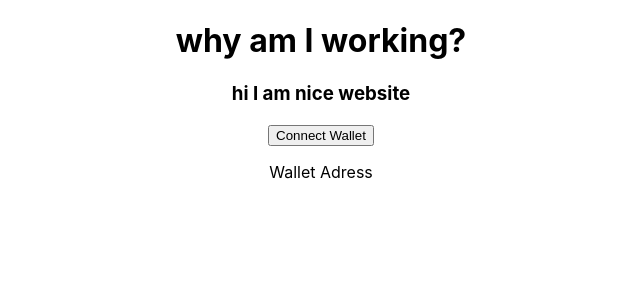
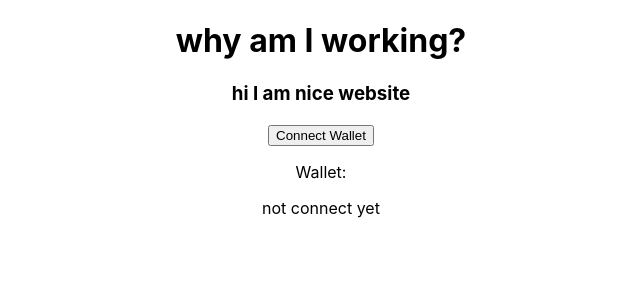
Before and after one commit to artemisIsNotBeam/metamaskconnect, a React (Create React App) app: page / in a window 1280 px wide. Shown: the top 300 px of the page, without its empty margins (319-959 px from the left). Built offline with nearby package versions, Linux system fonts and the light colour scheme.

Commit message:
have a parent thingy working

```diff
--- a/src/Wallet.js
+++ b/src/Wallet.js
@@ -14,14 +14,15 @@ class Wallet extends react.Component{
 	// I'm gonna have it where you click the button then its decalred as
 	// web3 so its consistent and copy and paste code works better
 	connectWallet(){
-		console.log("hi");
+		this.props.connectionFunction();
 	}
 	// https://docs.metamask.io/guide/getting-started.html#basic-considerations
 	render(){
 		return <div>
 			<h3>hi I am nice website</h3>
 			<button onClick={this.connectWallet}>Connect Wallet</button>
-			<p>Wallet Adress</p>
+			<p>Wallet: </p>
+			<p>{this.props.web3}</p>
 		</div>
 	}
 }
--- a/src/WalletParent.js
+++ b/src/WalletParent.js
@@ -6,12 +6,18 @@ class WalletPar extends react.Component{
 	constructor(props){
 		super(props);
 		this.state = {
-			web3:null
+			web3:"not connect yet"
 		}
+        this.Walletconnection = this.Walletconnection.bind(this);
 	}
+
+    Walletconnection(){
+        this.setState({web3:"nice message"});
+    }
+
 	render(){
 		return <div>
-			<Wallet/>
+			<Wallet web3={this.state.web3} connectionFunction={this.Walletconnection}/>
 		</div>
 	}
 }
```
